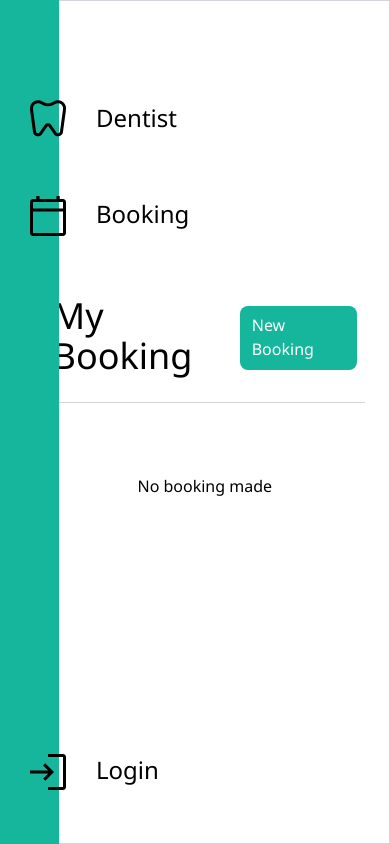
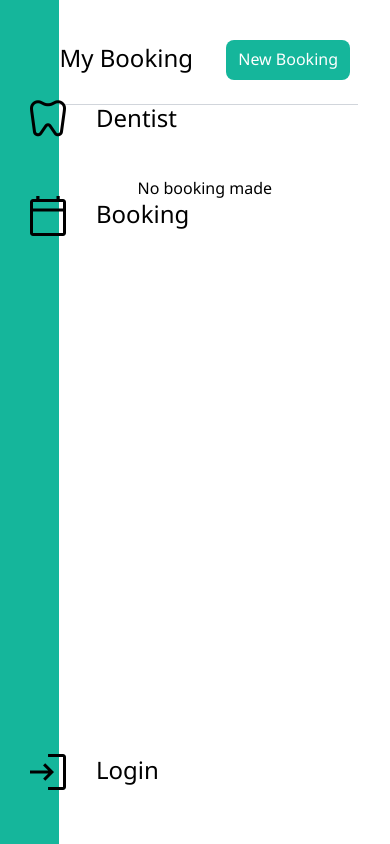
Before and after one commit to LiddleChild/swdevprac-final-project, a Next.js app: page /mybooking in a window 390 px wide. Built offline with nearby package versions, Linux system fonts and the light colour scheme; no server answers.

Commit message:
refactor: my booking responsive

```diff
--- a/src/app/mybooking/page.tsx
+++ b/src/app/mybooking/page.tsx
@@ -39,14 +39,14 @@ export default async function MyBookingPage() {
   const booking = session ? await getBooking(session) : null;
 
   return (
-    <div className="flex justify-center items-center size-full">
+    <div className="flex justify-center items-center size-full p-2">
       <div
-        className="flex flex-col gap-8 bg-white px-6 py-8 size-full justify-center items-center
-      md:w-full md:h-fit md:rounded-lg md:max-w-[768px] border border-gray-300"
+        className="flex flex-col gap-8 bg-white px-6 py-8 size-full items-center
+      sm:w-full sm:h-fit sm:rounded-lg sm:max-w-[768px] sm:justify-center sm:border sm:border-gray-300"
       >
         <div className="flex flex-col gap-6 w-full">
           <div className="flex flex-row justify-between items-center px-2">
-            <div className="text-4xl">My Booking</div>
+            <div className="text-2xl sm:text-4xl">My Booking</div>
             <BookingActionPanel hasBooking={!!booking} />
           </div>
           <HorizontalDivider />
--- a/src/components/BookingCard.tsx
+++ b/src/components/BookingCard.tsx
@@ -7,7 +7,7 @@ type BookingCardProps = {
 
 export default function BookingCard({ booking }: BookingCardProps) {
   return (
-    <div className="flex gap-8 mb-4">
+    <div className="flex gap-8 flex-col sm:flex-row items-center">
       <div className="relative rounded-full w-40 aspect-square overflow-hidden">
         <Image
           alt="dentist picture"
```
